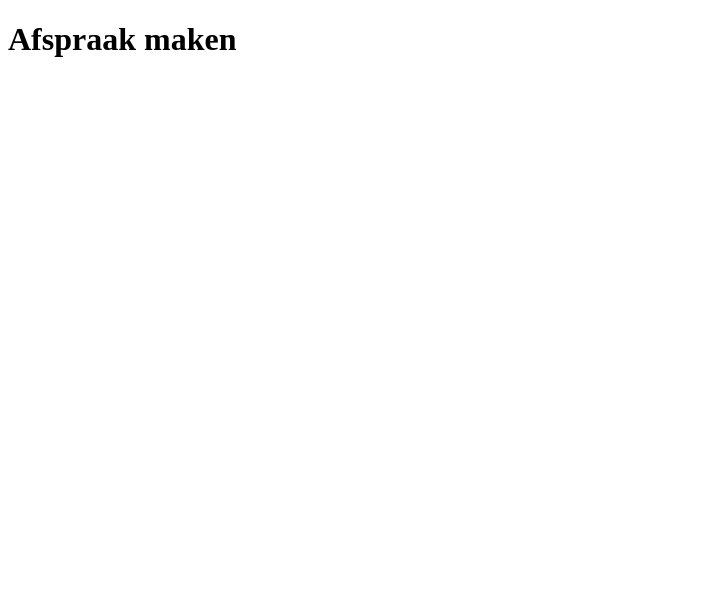
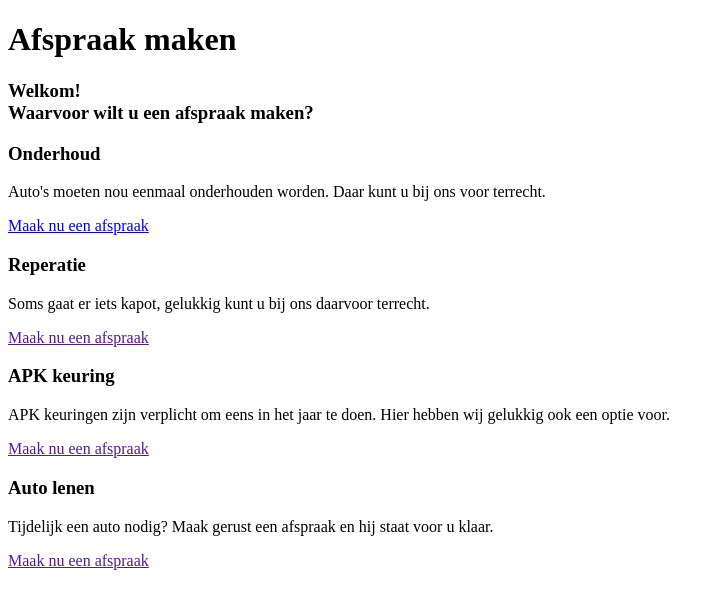
Before and after one commit to TzunderWulf/reservationWebsite, a PHP site: page / in a window 1280 px wide. Shown: the top 609 px of the page, without its empty margins (0-719 px from the left). Run offline with PHP 8.4, Linux system fonts and the light colour scheme.

Commit message:
added: placeholder information on index.php changed: small fixes created: stylesheet.css

```diff
--- a/index.php
+++ b/index.php
@@ -12,6 +12,22 @@
     </head>
     <body>
         <h1>Afspraak maken</h1>
+        <h3>Welkom! <br> Waarvoor wilt u een afspraak maken?</h3>
 
+        <h3>Onderhoud</h3>
+        <p>Auto's moeten nou eenmaal onderhouden worden. Daar kunt u bij ons voor terrecht.</p>
+        <a href="reservationRepair.php">Maak nu een afspraak</a>
+
+        <h3>Reperatie</h3>
+        <p>Soms gaat er iets kapot, gelukkig kunt u bij ons daarvoor terrecht.</p>
+        <a href="">Maak nu een afspraak</a>
+
+        <h3>APK keuring</h3>
+        <p>APK keuringen zijn verplicht om eens in het jaar te doen. Hier hebben wij gelukkig ook een optie voor.</p>
+        <a href="">Maak nu een afspraak</a>
+
+        <h3>Auto lenen</h3>
+        <p>Tijdelijk een auto nodig? Maak gerust een afspraak en hij staat voor u klaar.</p>
+        <a href="">Maak nu een afspraak</a>
     </body>
 </html>
--- a/reservationRepair.php
+++ b/reservationRepair.php
@@ -17,7 +17,7 @@
 
         <form action="confirmation.php" method="post">
             <label for="voornaam">Voornaam:</label><br>
-            <input type="text" id="voornaam" name="voornaam" required><br>
+            <input type="text" id="voornaam" name="Voornaam" required><br>
 
             <label for="achternaam">Achternaam:</label><br>
             <input type="text" id="achternaam" name="Achternaam" required><br>
@@ -32,7 +32,7 @@
             <input type="email" id="email" name="Email" required><br>
 
             <label for="werkzaamheden">Werkzaamheden: </label>
-            <input type="text" id="werkzaamheden" name="werkzaamheden">
+            <input type="text" id="werkzaamheden" name="Werkzaamheden">
 
             <input type="submit" value="Verzend">
         </form>
```
